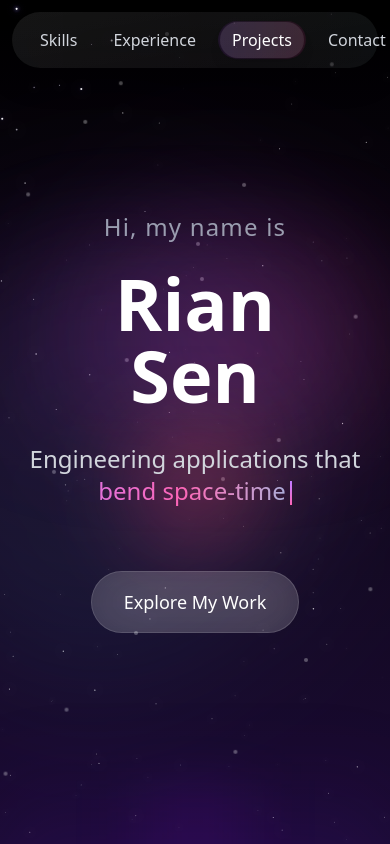
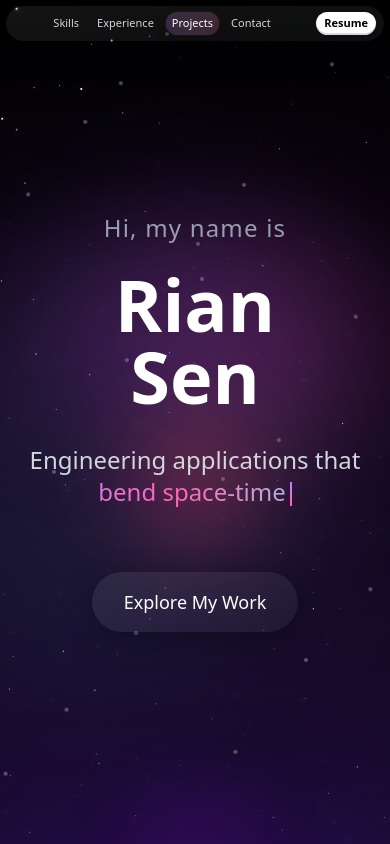
Before and after one commit to senmajur/Personal, a Next.js app: page / in a window 390 px wide. Shown: the top 844 px of the page. Built offline with nearby package versions, Linux system fonts and the light colour scheme.

Commit message:
Update Explore My Work button to liquid glass style; add intermediate navigation layout for very small phones

```diff
--- a/src/app/globals.css
+++ b/src/app/globals.css
@@ -1,4 +1,68 @@
 @import "tailwindcss";
+
+/* Custom styles for ultra-small screens (below 350px) */
+@media (max-width: 349px) {
+  .ultra-small\:top-1 {
+    top: 0.25rem;
+  }
+  .ultra-small\:px-1 {
+    padding-left: 0.25rem;
+    padding-right: 0.25rem;
+  }
+  .ultra-small\:px-1\.5 {
+    padding-left: 0.375rem;
+    padding-right: 0.375rem;
+  }
+  .ultra-small\:py-1 {
+    padding-top: 0.25rem;
+    padding-bottom: 0.25rem;
+  }
+  .ultra-small\:py-0\.5 {
+    padding-top: 0.125rem;
+    padding-bottom: 0.125rem;
+  }
+  .ultra-small\:gap-1 {
+    gap: 0.25rem;
+  }
+  .ultra-small\:ml-1 {
+    margin-left: 0.25rem;
+  }
+  .ultra-small\:text-\[10px\] {
+    font-size: 10px;
+  }
+}
+
+/* Custom styles for very-small screens (350px to 479px) */
+@media (min-width: 350px) and (max-width: 479px) {
+  .very-small\:top-1\.5 {
+    top: 0.375rem;
+  }
+  .very-small\:px-1\.5 {
+    padding-left: 0.375rem;
+    padding-right: 0.375rem;
+  }
+  .very-small\:px-2 {
+    padding-left: 0.5rem;
+    padding-right: 0.5rem;
+  }
+  .very-small\:py-1\.5 {
+    padding-top: 0.375rem;
+    padding-bottom: 0.375rem;
+  }
+  .very-small\:py-1 {
+    padding-top: 0.25rem;
+    padding-bottom: 0.25rem;
+  }
+  .very-small\:gap-1\.5 {
+    gap: 0.375rem;
+  }
+  .very-small\:ml-1\.5 {
+    margin-left: 0.375rem;
+  }
+  .very-small\:text-\[11px\] {
+    font-size: 11px;
+  }
+}
 
 html {
   scroll-behavior: smooth;
--- a/src/components/Hero.tsx
+++ b/src/components/Hero.tsx
@@ -35,10 +35,19 @@ const Hero = (): React.JSX.Element => {
 
         {/* Animated CTA Button */}
         <div className="mt-16 opacity-0 animate-fade-in-delayed-3">
-          <button className="group relative px-8 sm:px-10 py-4 sm:py-5 rounded-full bg-white/10 backdrop-blur-xl border border-white/20 text-white text-lg sm:text-lg font-medium hover:bg-white/20 transition-all duration-500 hover:scale-105 hover:shadow-[0_20px_40px_rgba(139,92,246,0.3)]">
+          <button className="group relative px-8 sm:px-10 py-4 sm:py-5 rounded-full backdrop-blur-2xl shadow-[0_8px_32px_rgba(0,0,0,0.3)] text-white text-lg sm:text-lg font-medium transition-all duration-500 hover:scale-105 hover:shadow-[0_12px_40px_rgba(139,92,246,0.15)] bg-white/[0.05] hover:bg-white/[0.08]">
             <span className="relative z-10">Explore My Work</span>
-            <div className="absolute inset-0 rounded-full bg-gradient-to-r from-purple-500 to-pink-500 opacity-0 group-hover:opacity-20 transition-opacity duration-500"></div>
-            <div className="absolute inset-0 rounded-full bg-white/5 backdrop-blur-xl"></div>
+
+            {/* Enhanced Frosted Glass Background */}
+            <div className="absolute inset-0 rounded-full bg-gradient-to-r from-white/[0.02] via-purple-500/[0.01] via-pink-500/[0.01] to-cyan-500/[0.02] animate-gradient-shift opacity-60 hover:opacity-100 transition-opacity duration-500"></div>
+
+            {/* Subtle Frosted Shimmer */}
+            <div className="absolute inset-0 rounded-full overflow-hidden">
+              <div className="absolute inset-0 rounded-full bg-gradient-to-r from-transparent via-white/[0.08] to-transparent opacity-0 hover:opacity-100 transition-opacity duration-700 animate-border-flow"></div>
+            </div>
+
+            {/* Additional Frosted Layer */}
+            <div className="absolute inset-0 rounded-full bg-gradient-to-br from-white/[0.03] to-transparent opacity-80"></div>
           </button>
         </div>
       </div>
--- a/src/components/Navigation.tsx
+++ b/src/components/Navigation.tsx
@@ -62,13 +62,14 @@ const Navigation = (): React.JSX.Element => {
   ]
 
   return (
-    <nav className="fixed top-3 sm:top-4 left-0 right-0 z-50 pointer-events-none">
-      <div className="mx-auto max-w-6xl px-3 sm:px-4 lg:px-6 pointer-events-auto">
+    <nav className="fixed top-2 sm:top-4 left-0 right-0 z-50 pointer-events-none ultra-small:top-1 very-small:top-1.5">
+      <div className="mx-auto max-w-6xl px-1.5 sm:px-4 lg:px-6 pointer-events-auto ultra-small:px-1 very-small:px-1.5">
         <div
           className={`
             relative rounded-full backdrop-blur-2xl
-            shadow-[0_8px_32px_rgba(0,0,0,0.3)] flex items-center justify-between px-4 sm:px-6 py-2.5 sm:py-3
+            shadow-[0_8px_32px_rgba(0,0,0,0.3)] flex items-center justify-between px-2 sm:px-6 py-1.5 sm:py-3
             transition-all duration-500 hover:shadow-[0_12px_40px_rgba(139,92,246,0.15)]
+            ultra-small:px-1.5 ultra-small:py-1 very-small:px-2 very-small:py-1.5
             ${scrolled ? 'bg-white/[0.08]' : 'bg-white/[0.05]'}
           `}
         >
@@ -83,13 +84,14 @@ const Navigation = (): React.JSX.Element => {
           {/* Additional Frosted Layer */}
           <div className="absolute inset-0 rounded-full bg-gradient-to-br from-white/[0.03] to-transparent opacity-80"></div>
 
-          <div className="flex-1 flex items-center justify-center gap-3 sm:gap-8 relative z-10">
+          <div className="flex-1 flex items-center justify-center gap-1.5 sm:gap-8 relative z-10 ultra-small:gap-1 very-small:gap-1.5">
             {navItems.map((item) => (
               <button
                 key={item.id}
                 onClick={() => scrollToSection(item.id)}
                 className={`
-                  relative px-3 sm:px-4 py-1.5 sm:py-2 rounded-full font-medium transition-all duration-300 text-base sm:text-base
+                  relative px-1.5 sm:px-4 py-1 sm:py-2 rounded-full font-medium transition-all duration-300 text-xs sm:text-base
+                  ultra-small:px-1 ultra-small:py-0.5 ultra-small:text-[10px] very-small:px-1.5 very-small:py-1 very-small:text-[11px]
                   ${activeSection === item.id
                     ? 'text-white bg-white/10 shadow-lg'
                     : 'text-gray-300 hover:text-white hover:bg-white/5'
@@ -127,7 +129,7 @@ const Navigation = (): React.JSX.Element => {
           {/* Enhanced Resume Button */}
           <a
             href="#resume"
-            className="group relative ml-3 sm:ml-6 inline-flex items-center justify-center bg-white text-black px-4 sm:px-6 py-1.5 sm:py-2 rounded-full font-semibold shadow-[inset_0_-2px_0_rgba(0,0,0,0.15)] hover:shadow-[inset_0_-2px_0_rgba(0,0,0,0.25)] transition-all duration-300 hover:scale-105 hover:bg-gray-100 text-base sm:text-base"
+            className="group relative ml-1.5 sm:ml-6 inline-flex items-center justify-center bg-white text-black px-2 sm:px-6 py-1 sm:py-2 rounded-full font-semibold shadow-[inset_0_-2px_0_rgba(0,0,0,0.15)] hover:shadow-[inset_0_-2px_0_rgba(0,0,0,0.25)] transition-all duration-300 hover:scale-105 hover:bg-gray-100 text-xs sm:text-base ultra-small:ml-1 ultra-small:px-1.5 ultra-small:py-0.5 ultra-small:text-[10px] very-small:ml-1.5 very-small:px-2 very-small:py-1 very-small:text-[11px]"
           >
             <span className="relative z-10">Resume</span>
 
--- /dev/null
+++ b/tailwind.config.js
@@ -0,0 +1,16 @@
+/** @type {import('tailwindcss').Config} */
+module.exports = {
+  content: [
+    './src/pages/**/*.{js,ts,jsx,tsx,mdx}',
+    './src/components/**/*.{js,ts,jsx,tsx,mdx}',
+    './src/app/**/*.{js,ts,jsx,tsx,mdx}',
+  ],
+  theme: {
+    extend: {
+      screens: {
+        'xs': '375px', // Custom breakpoint for very small phones
+      },
+    },
+  },
+  plugins: [],
+}
```
